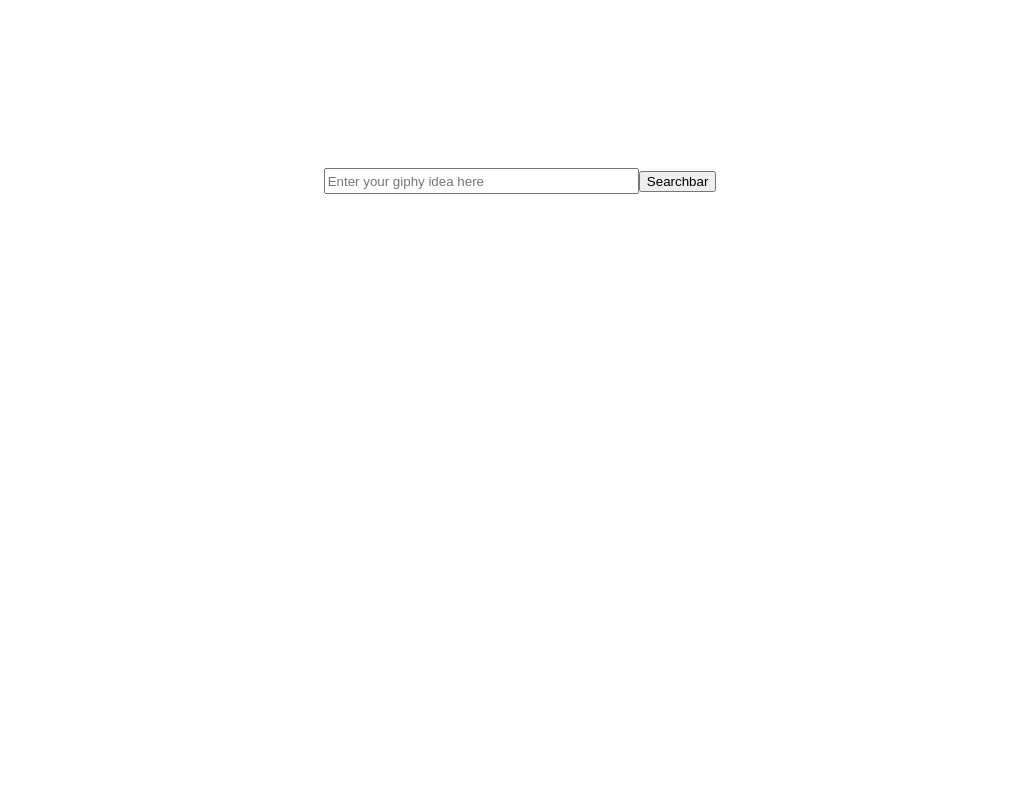
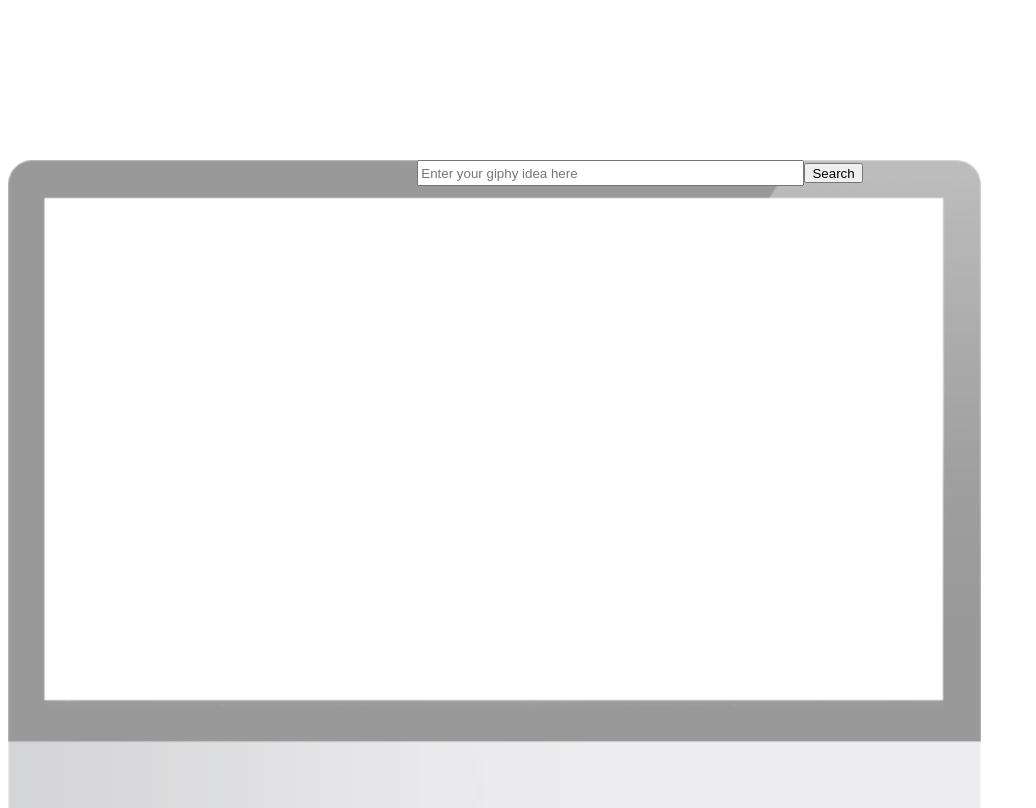
Before and after one commit to MaddyM0/Giphy-Generator, a plain HTML site: page index.html in a window 1280 px wide. Shown: the whole page, without its empty margins (0-1036 px from the left). Drawn offline with nearby package versions, Linux system fonts and the light colour scheme.

Commit message:
fixed Giphy x indx issue

```diff
--- a/css/style.css
+++ b/css/style.css
@@ -1,15 +1,16 @@
-#textboxid {
+#textBoxId {
     /* margin: 30px 500px 300px 30px; */
     width: 30%;
     height: 20px;
     z-index: 100;
     /* position: absolute; */
 }
-#submitboxid {
+#submitBoxId {
     /* margin: 30px 400px 1000px 300px; */
+    height: 20px;
     z-index: 100;
  }
- .flex-ctr {
+ .flexCntr {
     display:flex;
     align-items: center;
     margin-top: 10rem;
@@ -21,19 +22,22 @@
     background-image: url("../Computertransparent2.png");
     background-repeat: no-repeat;
     background-size: contain;
-    z-index: 3;
+    z-index: 50;
+    position: fixed;
+    height: 100%;
+    width: 100%;
+    text-align: center;
+    opacity: 0.4;
+    display: flex;
+}
+#gifsCntr {
+    /* z-index: 49; */
+    z-index: 0;
+    top: 15px;
+    left: 15px;
+    height: 60%;
+    /* overflow: hidden; */
     position: absolute;
-    height: 100%;
-    width: 80%;
-    text-align: center;
-}
-#gifsctr {
-    z-index: -1;
-    /* top: 15px; */
-    /* left: 15px; */
-    /* height: 60%; */
-    /* overflow: hidden; */
-    /* position: absolute; */
     /* flex-direction: row; */
     width: 100%;
     display: flex;
@@ -42,8 +46,22 @@
 }
 .root {
     /* text-align: center; */
+    /* z-index: -1; */
+    /* position: absolute; */
+    height: 100%;
+    width: 100%;
 }
+
+/* parent element of .video is .gifs */
 .gifs {
-    height: 10%;
-    width: 10%;
+    z-index: -1;
+    position: absolute;
+    height: 30%;
+    width: 30%;
 }
+.video {
+    height: 100%;
+    width: 100%;
+    z-index: -1;
+    position: absolute;
+}
--- a/index.html
+++ b/index.html
@@ -10,13 +10,12 @@
 </head>
 <body>
     <div class="root">
-        <div id="computerScreen">
-            <form class="flex-ctr">
-                <input id="textboxid" type="text" placeholder="Enter your giphy idea here"/>
-                <input id="submitboxid" type="submit" value="Searchbar"/>
+        <div id="computerScreen"></div>
+            <form class="flexCntr">
+                <input id="textBoxId" type="text" placeholder="Enter your giphy idea here"/>
+                <input id="submitBoxId" type="submit" value="Search"/>
             </form>
-            <div id="gifsctr"></div>
+            <div id="gifsCntr"></div>
         </div>
-    </div>
 </body>
 </html>
--- a/js/script.js
+++ b/js/script.js
@@ -1,7 +1,7 @@
 let giphyData, userInput;
 
 const $input = $("input[type='text']");
-const $gifs = $("#gifsctr");
+const $gifs = $("#gifsCntr");
 
 $("form").on("submit", handleGetData);
 function handleGetData(event) {
@@ -21,11 +21,9 @@ function handleGetData(event) {
     )
 }
 function generateHTML() {
-
         return `<span class="gifs">
-        <video autoplay src="${giphyData.images.looping.mp4}"></video>
+        <video class="video" autoplay src="${giphyData.images.looping.mp4}"></video>
         </span>`
-
 }
 
 function render() {
```
Also changed, not shown: Computertransparent2.png (added).
